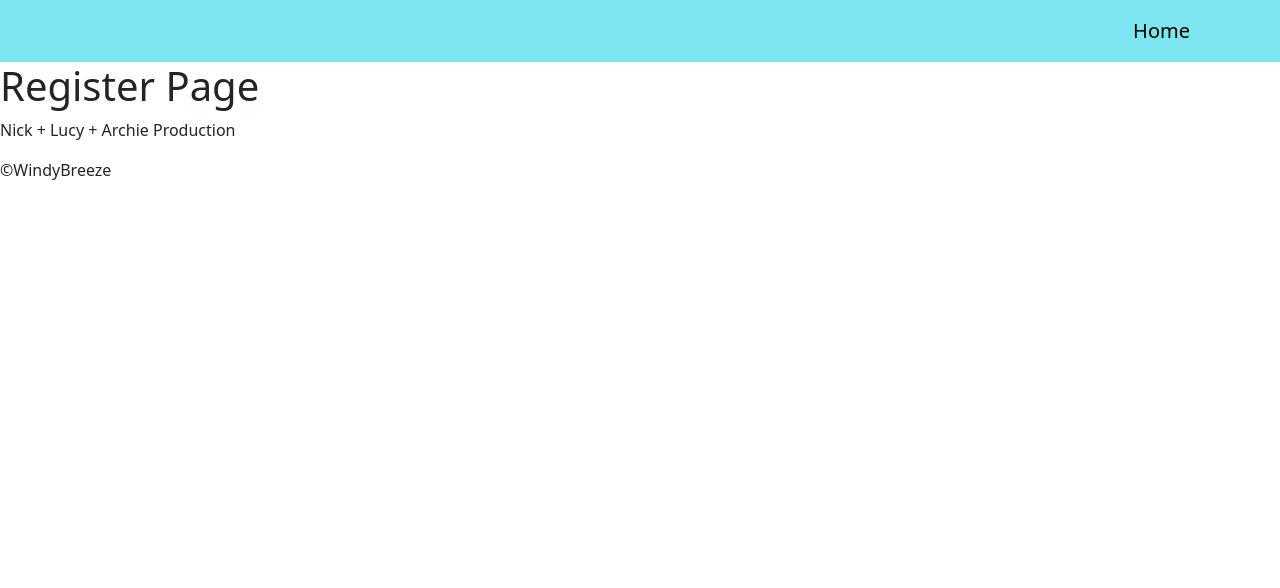
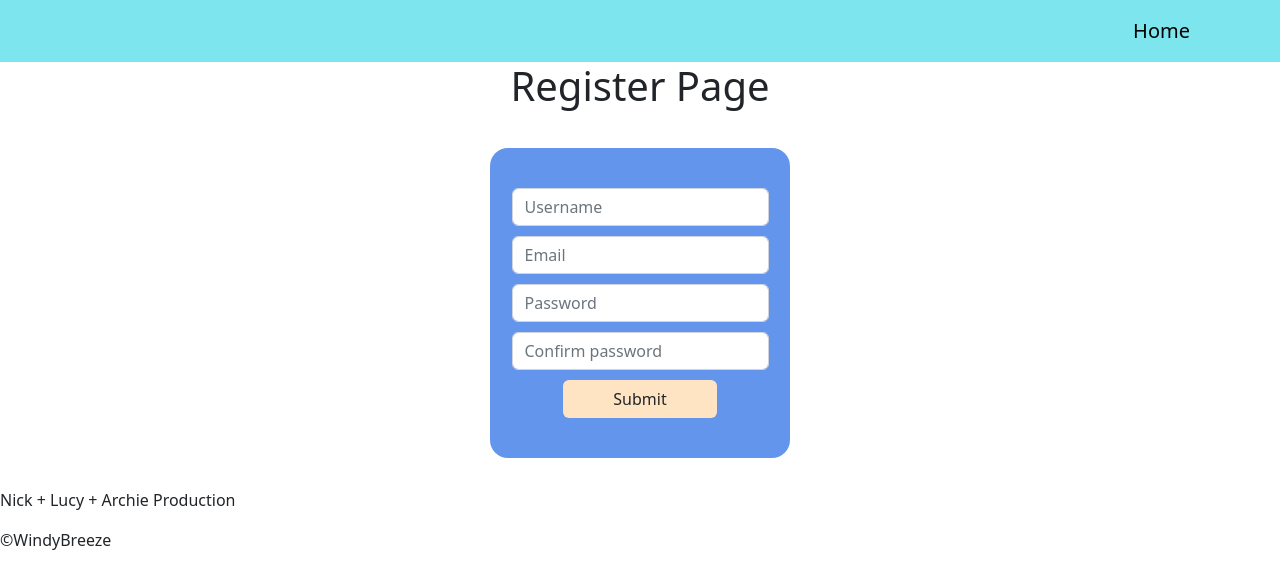
Before and after one commit to nickquirk/layby, a React (Create React App) app in the folder client/: page /register in a window 1280 px wide. Shown: the top 588 px of the page. Built offline with nearby package versions, Linux system fonts and the light colour scheme.

Commit message:
updated register page

```diff
--- a/client/src/components/pages/RegisterPage.js
+++ b/client/src/components/pages/RegisterPage.js
@@ -1,8 +1,35 @@
+import { useState } from 'react'
+import { Link } from 'react-router-dom'
+
 const RegisterPage = () => {
+
+  // ! State
+  const [ username, setUsername ] = useState('')
+  const [ email, setEmail] = useState('')
+  const [ password, setPassword ] = useState('')
+
+  // ! Executions
+  const handleSubmit = (e) => {
+    e.preventDefault()
+  }
+
+  const handleChange = (e) => {
+    const input = e.target.value
+  }
+
   return (
-    <>
+    <div className='hero-page text-center form-main'>
       <h1>Register Page</h1>
-    </>
+      <div className='form-container'>
+        <form onSubmit={handleSubmit}>
+          <input required className='form-control' type="text" name="username" onChange={handleChange} placeholder="Username"/>
+          <input required className='form-control' type="email" name="email" onChange={handleChange} placeholder="Email"/>
+          <input required className='form-control' type="text" name="password" onChange={handleChange} placeholder="Password"/>
+          <input required className='form-control' type="text" name="passwordConfirmation" onChange={handleChange} placeholder="Confirm password"/>
+          <Link to={'/'} className='btn btn-main'>Submit</Link>
+        </form>
+      </div>
+    </div>
   )
 }
 
--- a/client/src/styles/main.scss
+++ b/client/src/styles/main.scss
@@ -35,3 +35,29 @@
     align-items: flex-end;
   }
 }
+
+.form-main {
+  display: flex;
+  flex-direction: column;
+  align-items: center;
+}
+
+.form-container{
+  display: flex;
+  flex-direction: column;
+  align-items: center;
+  margin: 30px;
+  width: 300px;
+  padding: 40px 10px;
+  border-radius: 18px;
+  background-color: cornflowerblue;
+
+  input {
+    margin-bottom: 10px;
+    width: 100%;
+  }
+  .btn {
+    width: 60%;
+    background-color: bisque;
+  }
+}
```
Also changed, not shown: 1 other file (tests, documents, lock files or other folders).
